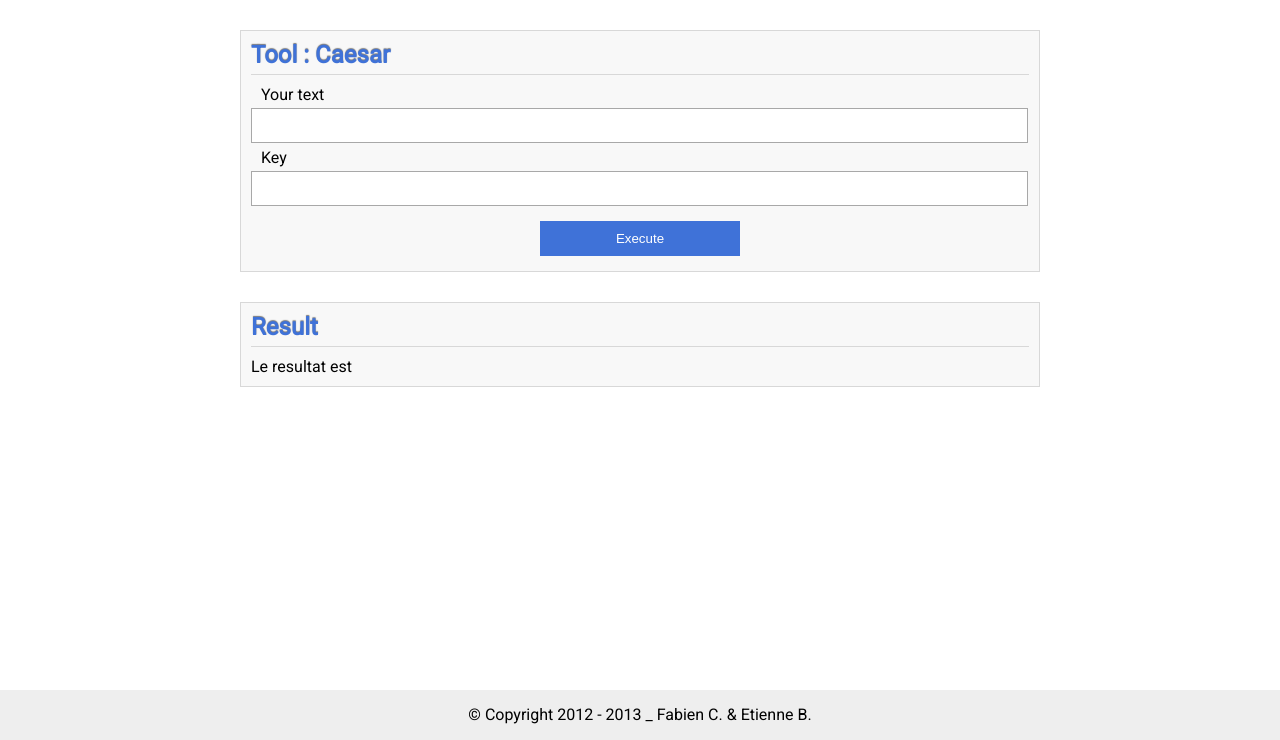
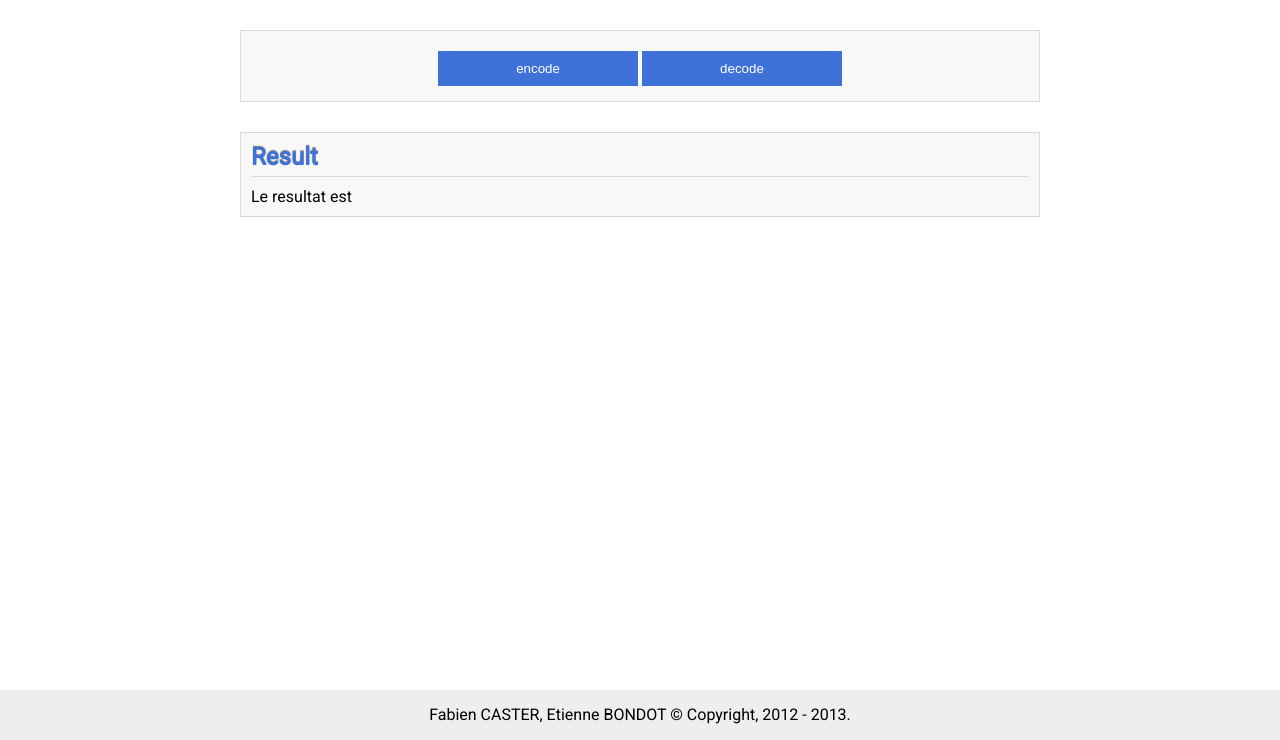
Before and after one commit to vaga/Tooblox, a PHP site: page /caesar in a window 1280 px wide. Shown: the part 60-800 px from the top of the page. Run offline with PHP 8.4, Linux system fonts and the light colour scheme; some libraries are stand-ins or nearby versions.

Commit message:
E:-modif cesar / add decode

```diff
--- a/template/footer.phtml
+++ b/template/footer.phtml
@@ -1,6 +1,6 @@
     </article>
     <footer>
-        &copy; Copyright 2012 - 2013 _ Fabien C. & Etienne B.
+        Fabien CASTER, Etienne BONDOT &copy; Copyright, 2012 - 2013.
     </footer>
 </body>
 </html>
--- a/tools/Caesar/view.phtml
+++ b/tools/Caesar/view.phtml
@@ -1,9 +1,23 @@
-<form id="caesar" class="bloc" action="#">
-    <h1> Tool : Caesar </h1>
-    <p><label>Your text</label><input type="text" id="text" /></p>
-    <p><label>Key</label><input type="text" id="key" /></p>
+<form id="choice" class="bloc" action="#">
+    <p class="center">
+    <input type="submit" id="encode" value="encode"/>
+    <input type="submit" id="decode" value="decode"/>
+    </p>
+</form>
+
+<form id="caesar_encode" class="bloc" action="#">
+    <h1> Tool : [encode]Caesar </h1>
+    <p><label>Your text to encode</label><input type="text" id="text_encode" /></p>
+    <p><label>Key</label><input type="text" id="key_encode" /></p>
     <p class="center"><input type="submit" value="Execute" /></p>
 </form>
+
+<form id="caesar_decode" class="bloc" action="#" >
+    <h1>Tool : [decode]Cesar </h1>
+    <p><label>You text to decode</label><input type="text" id="text_decode"/></p>
+    <p class="center"><input type="submit" value="Execute" /></p>
+</form>
+
 <section class="bloc">
     <h2> Result </h2>
     Le resultat est <span id="result"> </span>
@@ -24,10 +38,49 @@ function CesarEncode(cle, message) {
         return resultat;
     }
 
+    function CesarDecode(message) {
+        var result = "<br />";
+        var length = message.length;
+        for (i = 0; i < 26; i++) {
+            for (j = 0; j < length; j++) {
+                var val = message.charCodeAt(j) - 65;
+                if (message.charCodeAt(j) == 32)
+                    result += ' ';
+                else if (val >= 0)
+                    result += String.fromCharCode(((val + i) % 26) + 65);
+            }
+            result += "<br />";
+        }
+        return result;
+    }
+
     $(document).ready(function() {
 
-    $('#caesar').submit(function() {
-        var result = CesarEncode($("#key").val(), $('#text').val());
+        $('#caesar_encode').hide();
+        $('#caesar_decode').hide();
+
+        var encode_form = document.getElementById('encode');
+        var decode_form = document.getElementById('decode');
+        encode_form.addEventListener('click', function() {
+            $('#caesar_encode').show();
+            $('#caesar_decode').hide();
+            $('#result').html("");
+            return false;
+        });
+        decode_form.addEventListener('click', function() {
+            $('#caesar_encode').hide();
+            $('#caesar_decode').show();
+            $('#result').html("");
+            return false;
+        });
+
+        $('#caesar_encode').submit(function() {
+            var result = CesarEncode($("#key_encode").val(), $('#text_encode').val());
+            $('#result').html("" + result);
+            return false;
+        });
+        $('#caesar_decode').submit(function() {
+            var result = CesarDecode($('#text_decode').val());
             $('#result').html("" + result);
             return false;
         });
```
Lines whose indentation alone changed are shown as unchanged.
